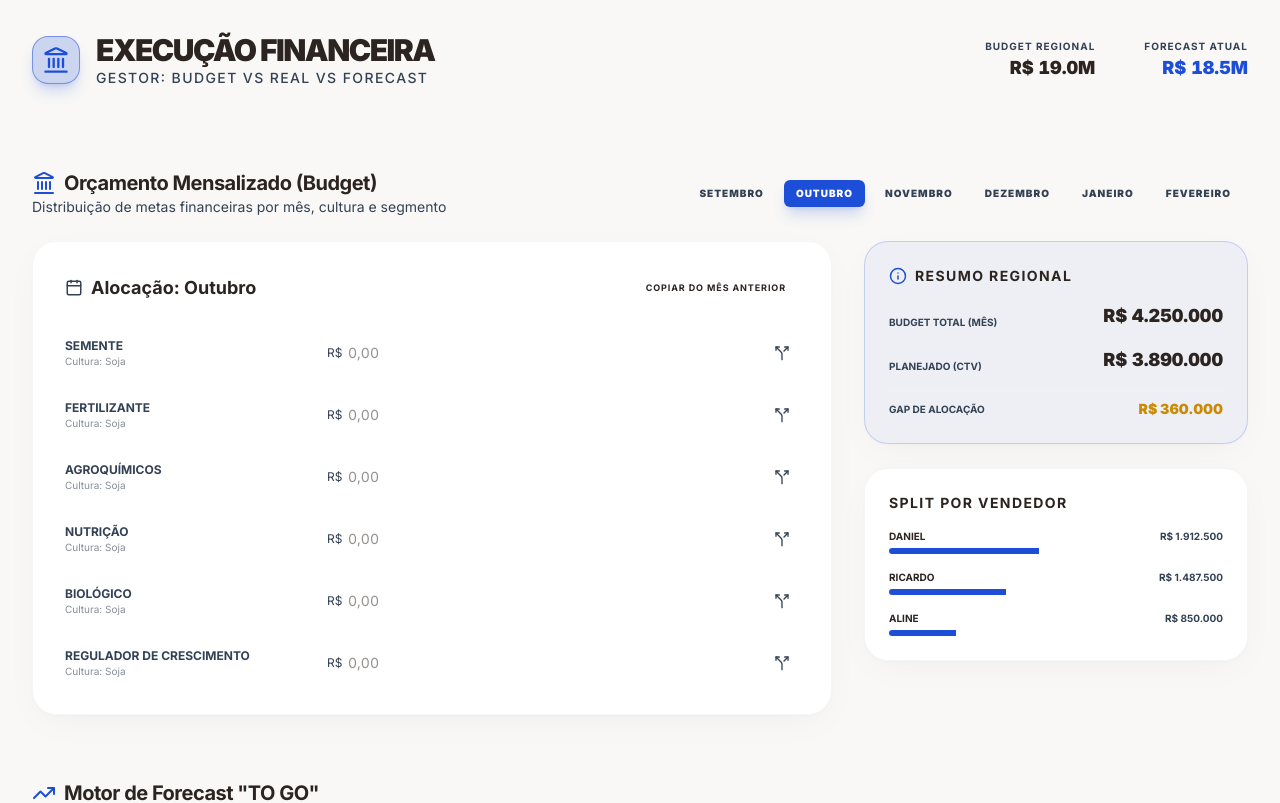
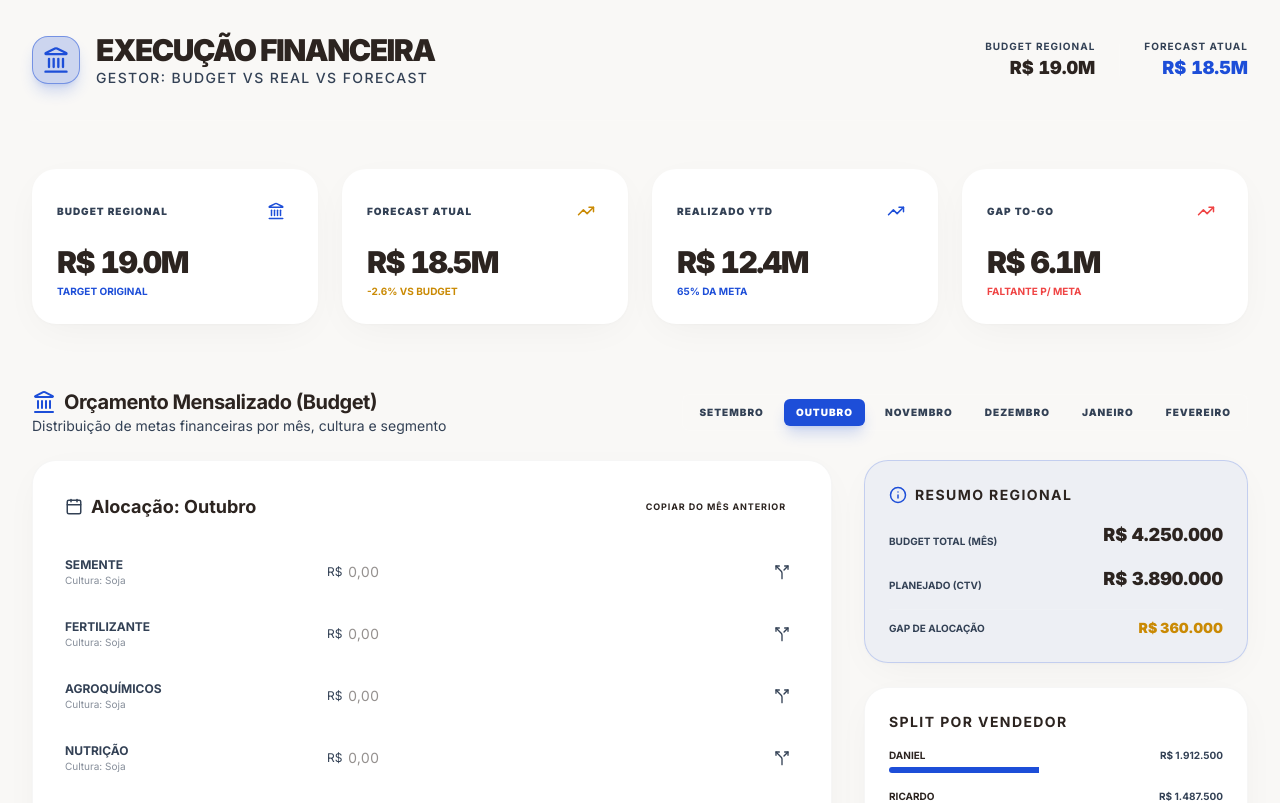
Before and after one commit to Sagrado-Express/Metacampo, a Next.js app: page /manager in a window 1280 px wide. Shown: the top 803 px of the page. Built offline with nearby package versions, Linux system fonts and the light colour scheme.

Commit message:
feat: complete CTV workspaces, manager/admin dashboards and fix Pareto types for Vercel build

```diff
--- a/src/app/admin/page.tsx
+++ b/src/app/admin/page.tsx
@@ -2,6 +2,7 @@
 
 import ITAAConfig from '@/components/admin/ITAAConfig'
 import ScoringConfig from '@/components/admin/ScoringConfig'
+import AgriculturalWindowConfig from '@/components/AgriculturalWindowConfig'
 import { motion } from 'framer-motion'
 import { ShieldCheck } from 'lucide-react'
 
@@ -41,6 +42,14 @@ export default function AdminPage() {
         >
           <ScoringConfig />
         </motion.section>
+
+        <motion.section
+          initial={{ opacity: 0, y: 20 }}
+          animate={{ opacity: 1, y: 0 }}
+          transition={{ delay: 0.3 }}
+        >
+          <AgriculturalWindowConfig />
+        </motion.section>
       </main>
 
       <footer className="pt-12 border-t border-white/10 text-center">
--- a/src/app/ctv/page.tsx
+++ b/src/app/ctv/page.tsx
@@ -16,9 +16,10 @@ import {
 import DiagnosisWorkspace from '@/components/ctv/workspaces/DiagnosisWorkspace'
 
 // Placeholder Workspaces (will be moved to separate files)
-import PortfolioTable from '@/components/ctv/PortfolioTable'
+import TabelaMae from '@/components/ctv/workspaces/TabelaMae'
 import ExecutionWorkspace from '@/components/ctv/workspaces/ExecutionWorkspace'
 import TacticalAgendaWorkspace from '@/components/ctv/workspaces/TacticalAgendaWorkspace'
+import ParetoPlanning from '@/components/ctv/workspaces/ParetoPlanning'
 
 type Workspace = 'DIAGNOSIS' | 'PORTFOLIO' | 'PLANNING' | 'EXECUTION' | 'AGENDA'
 
@@ -103,19 +104,11 @@ export default function CTVPlanningPage() {
             )}
 
             {activeWorkspace === 'PORTFOLIO' && (
-              <PortfolioTable />
+              <TabelaMae onNavigate={() => setActiveWorkspace('PLANNING')} />
             )}
 
             {activeWorkspace === 'PLANNING' && (
-              <div className="flex items-center justify-center h-[60vh] glass-card">
-                <div className="text-center space-y-4">
-                  <Target className="text-accent mx-auto" size={48} />
-                  <h2 className="text-2xl font-black uppercase">Módulo de Planejamento Cirúrgico</h2>
-                  <p className="text-muted-foreground text-sm max-w-md">
-                    Este módulo é ativado via "Drill-down" na Tabela Mãe ou para revisões globais de metas.
-                  </p>
-                </div>
-              </div>
+              <ParetoPlanning />
             )}
 
             {activeWorkspace === 'EXECUTION' && (
--- a/src/app/globals.css
+++ b/src/app/globals.css
@@ -85,4 +85,34 @@
   .label-finance {
     @apply text-xs font-medium uppercase tracking-wider text-muted-foreground;
   }
+
+  /* Shimmer Effect for Loading states or Emphasis */
+  .shimmer {
+    position: relative;
+    overflow: hidden;
+  }
+
+  .shimmer::after {
+    content: '';
+    position: absolute;
+    inset: 0;
+    transform: translateX(-100%);
+    background: linear-gradient(
+      90deg,
+      transparent,
+      rgba(255, 255, 255, 0.4),
+      transparent
+    );
+    animation: shimmer 2s infinite;
+  }
+
+  @keyframes shimmer {
+    100% {
+      transform: translateX(100%);
+    }
+  }
+
+  .premium-bg {
+    @apply bg-gradient-to-br from-[#F9F8F6] via-[#FFFFFF] to-[#F5F5F4];
+  }
 }
--- a/src/app/governance/page.tsx
+++ b/src/app/governance/page.tsx
@@ -32,6 +32,19 @@ export default function GovernancePage() {
           <HandshakeWorkflow />
         </motion.section>
 
+        <motion.section
+          initial={{ opacity: 0, y: 20 }}
+          animate={{ opacity: 1, y: 0 }}
+          transition={{ delay: 0.2 }}
+          className="mt-16"
+        >
+          <div className="flex items-center gap-2 mb-8">
+            <History className="text-accent" size={20} />
+            <h3 className="text-lg font-bold uppercase tracking-widest">Audit Trail & Histórico</h3>
+          </div>
+          <GovernanceTimeline />
+        </motion.section>
+
         <div className="mt-12 grid grid-cols-1 md:grid-cols-2 gap-8 opacity-60">
           <div className="glass-card p-6 space-y-4">
             <h4 className="text-xs font-bold uppercase tracking-widest">Regras de Congelamento</h4>
@@ -58,3 +71,37 @@ export default function GovernancePage() {
     </div>
   )
 }
+
+function GovernanceTimeline() {
+  const events = [
+    { date: '10/05/2026', time: '14:30', user: 'Daniel (CTV)', action: 'Materialização de Área Concluída', status: 'success' },
+    { date: '11/05/2026', time: '09:15', user: 'Daniel (CTV)', action: 'Proposta de Meta Enviada', status: 'warning' },
+    { date: '11/05/2026', time: '10:00', user: 'Ricardo (Gestor)', action: 'Revisão de Budget Solicitada', status: 'error' },
+    { date: '11/05/2026', time: '11:20', user: 'Daniel (CTV)', action: 'Meta Ajustada e Re-submetida', status: 'success' },
+  ]
+
+  return (
+    <div className="space-y-4">
+      {events.map((event, i) => (
+        <div key={i} className="flex gap-4 group">
+          <div className="flex flex-col items-center">
+            <div className={`w-3 h-3 rounded-full mt-1.5 ${
+              event.status === 'success' ? 'bg-success' :
+              event.status === 'warning' ? 'bg-warning' : 'bg-destructive'
+            } ring-4 ring-white/5`} />
+            {i < events.length - 1 && <div className="w-0.5 flex-1 bg-white/10 my-2" />}
+          </div>
+          <div className="flex-1 pb-6">
+            <div className="glass-card p-4 group-hover:border-accent/30 transition-all">
+              <div className="flex justify-between items-start mb-1">
+                <p className="text-xs font-black text-primary uppercase">{event.action}</p>
+                <p className="text-[10px] font-bold text-muted-foreground">{event.date} • {event.time}</p>
+              </div>
+              <p className="text-[10px] font-medium text-muted-foreground uppercase tracking-widest">Usuário: {event.user}</p>
+            </div>
+          </div>
+        </div>
+      ))}
+    </div>
+  )
+}
--- a/src/app/manager/page.tsx
+++ b/src/app/manager/page.tsx
@@ -33,6 +33,36 @@ export default function ManagerPage() {
       </header>
 
       <main className="max-w-7xl mx-auto space-y-16">
+        {/* KPI OVERVIEW */}
+        <div className="grid grid-cols-1 md:grid-cols-4 gap-6">
+          <ManagerKpi
+            label="Budget Regional"
+            value="R$ 19.0M"
+            subValue="Target Original"
+            icon={Landmark}
+          />
+          <ManagerKpi
+            label="Forecast Atual"
+            value="R$ 18.5M"
+            subValue="-2.6% vs Budget"
+            icon={TrendingUp}
+            status="warning"
+          />
+          <ManagerKpi
+            label="Realizado YTD"
+            value="R$ 12.4M"
+            subValue="65% da Meta"
+            icon={TrendingUp}
+          />
+          <ManagerKpi
+            label="Gap TO-GO"
+            value="R$ 6.1M"
+            subValue="Faltante p/ Meta"
+            icon={TrendingUp}
+            status="error"
+          />
+        </div>
+
         <motion.section
           initial={{ opacity: 0, x: -20 }}
           animate={{ opacity: 1, x: 0 }}
@@ -57,3 +87,28 @@ export default function ManagerPage() {
     </div>
   )
 }
+
+function ManagerKpi({ label, value, subValue, icon: Icon, status }: any) {
+  const getStatusColor = () => {
+    if (status === 'warning') return 'text-warning'
+    if (status === 'error') return 'text-destructive'
+    return 'text-accent'
+  }
+
+  return (
+    <motion.div
+      initial={{ opacity: 0, y: 20 }}
+      animate={{ opacity: 1, y: 0 }}
+      className="glass-card p-6 border-white/5"
+    >
+      <div className="flex items-center justify-between mb-4">
+        <span className="text-[10px] font-black uppercase text-muted-foreground tracking-widest">{label}</span>
+        <div className={`p-2 rounded-lg bg-white/5 ${getStatusColor()}`}>
+          <Icon size={18} />
+        </div>
+      </div>
+      <h3 className="text-3xl font-black font-tabular tracking-tighter">{value}</h3>
+      <p className={`text-[10px] font-bold uppercase mt-1 ${getStatusColor()}`}>{subValue}</p>
+    </motion.div>
+  )
+}
--- a/src/app/page.tsx
+++ b/src/app/page.tsx
@@ -44,7 +44,7 @@ export default function CockpitGestor() {
       title={`Olá, ${cockpitData.gestor}`}
       subtitle={`Seu território tem R$ ${cockpitData.saldoToGo}M de Saldo TO-GO.`}
     >
-      <div className="space-y-8">
+      <div className="space-y-8 premium-bg -m-8 p-8 min-h-screen">
 
         {/* TOP ROW: KPI CARDS */}
         <div className="grid grid-cols-1 md:grid-cols-3 gap-6">
@@ -62,12 +62,12 @@ export default function CockpitGestor() {
                 </h3>
                 <span className="text-sm font-bold text-[#15803D]">{cockpitData.percentualRealizado}%</span>
               </div>
-              <div className="w-full bg-[#F5F5F4] rounded-full h-2.5 overflow-hidden">
+              <div className="w-full bg-[#F5F5F4] rounded-full h-2.5 overflow-hidden relative">
                 <motion.div
                   initial={{ width: 0 }}
                   animate={{ width: `${cockpitData.percentualRealizado}%` }}
-                  transition={{ duration: 1, ease: "easeOut" }}
-                  className="bg-[#15803D] h-2.5 rounded-full"
+                  transition={{ duration: 1.5, ease: "circOut" }}
+                  className="bg-[#15803D] h-2.5 rounded-full shimmer"
                 ></motion.div>
               </div>
             </div>
--- a/src/components/ctv/workspaces/DiagnosisWorkspace.tsx
+++ b/src/components/ctv/workspaces/DiagnosisWorkspace.tsx
@@ -82,11 +82,16 @@ export default function DiagnosisWorkspace() {
 
           <div className="space-y-2 mt-8">
             <div className="flex justify-between text-[10px] font-bold uppercase">
-              <span>Aderncia ao Mix</span>
+              <span>Aderência ao Mix</span>
               <span className="text-success">92%</span>
             </div>
-            <div className="h-1.5 w-full bg-white/5 rounded-full overflow-hidden">
-              <div className="h-full bg-success" style={{ width: '92%' }} />
+            <div className="h-1.5 w-full bg-white/5 rounded-full overflow-hidden relative">
+              <motion.div
+                initial={{ width: 0 }}
+                animate={{ width: '92%' }}
+                transition={{ duration: 1.5, ease: "circOut" }}
+                className="h-full bg-success shimmer"
+              />
             </div>
           </div>
         </div>
--- a/src/domain/services/vpm.service.ts
+++ b/src/domain/services/vpm.service.ts
@@ -1,4 +1,12 @@
 import { ITSEConfig, VPMResult, PerformanceBand, AgriculturalWindow, Cliente, IBGEBenchmark } from '@/types/schema';
+
+export interface ParetoResult {
+  clientId: string;
+  name: string;
+  vpmTotal: number;
+  performanceBand: PerformanceBand;
+  cumulativePercentage: number;
+}
 
 /**
  * Domain Service for VPM (Valor Potencial de Mercado) calculations.
@@ -50,13 +58,13 @@ export class VpmService {
    */
   static calculatePareto(
     clients: { id: string; name: string; vpmTotal: number }[]
-  ): { clientId: string; performanceBand: PerformanceBand; cumulativePercentage: number }[] {
+  ): ParetoResult[] {
 
     // 1. Ranking: Order by VPM Total descending
     const sorted = [...clients].sort((a, b) => b.vpmTotal - a.vpmTotal);
 
     const totalPortfolioVpm = sorted.reduce((acc, curr) => acc + curr.vpmTotal, 0);
-    if (totalPortfolioVpm === 0) return sorted.map(c => ({ clientId: c.id, performanceBand: 'CINZA', cumulativePercentage: 0 }));
+    if (totalPortfolioVpm === 0) return sorted.map(c => ({ clientId: c.id, name: c.name, vpmTotal: c.vpmTotal, performanceBand: 'CINZA', cumulativePercentage: 0 }));
 
     let cumulativeVpm = 0;
     const result = sorted.map(item => {
```
Also changed, not shown: src/components/ctv/workspaces/ParetoPlanning.tsx (+8 -8 lines), src/components/ctv/workspaces/TabelaMae.tsx (+16 -4 lines).
